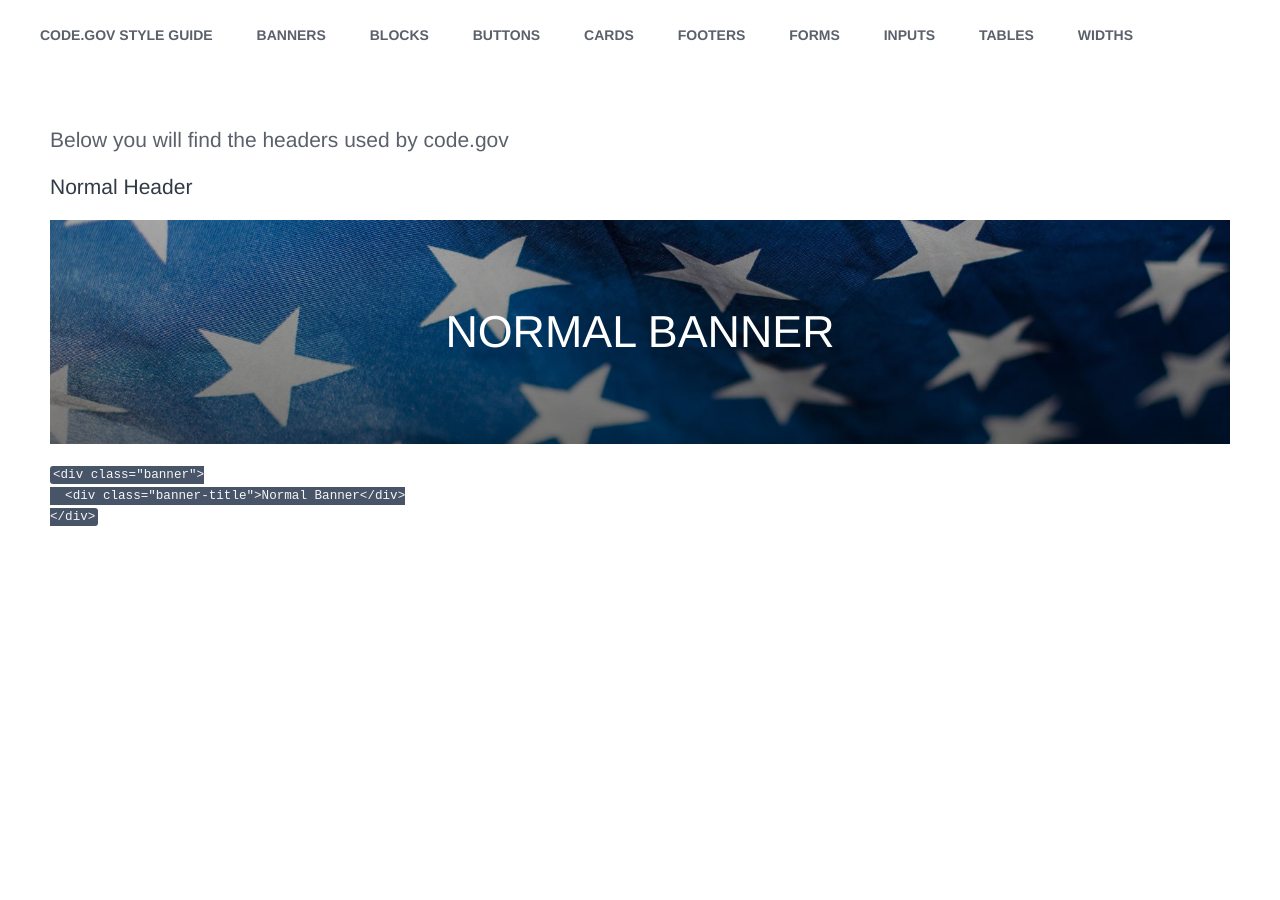
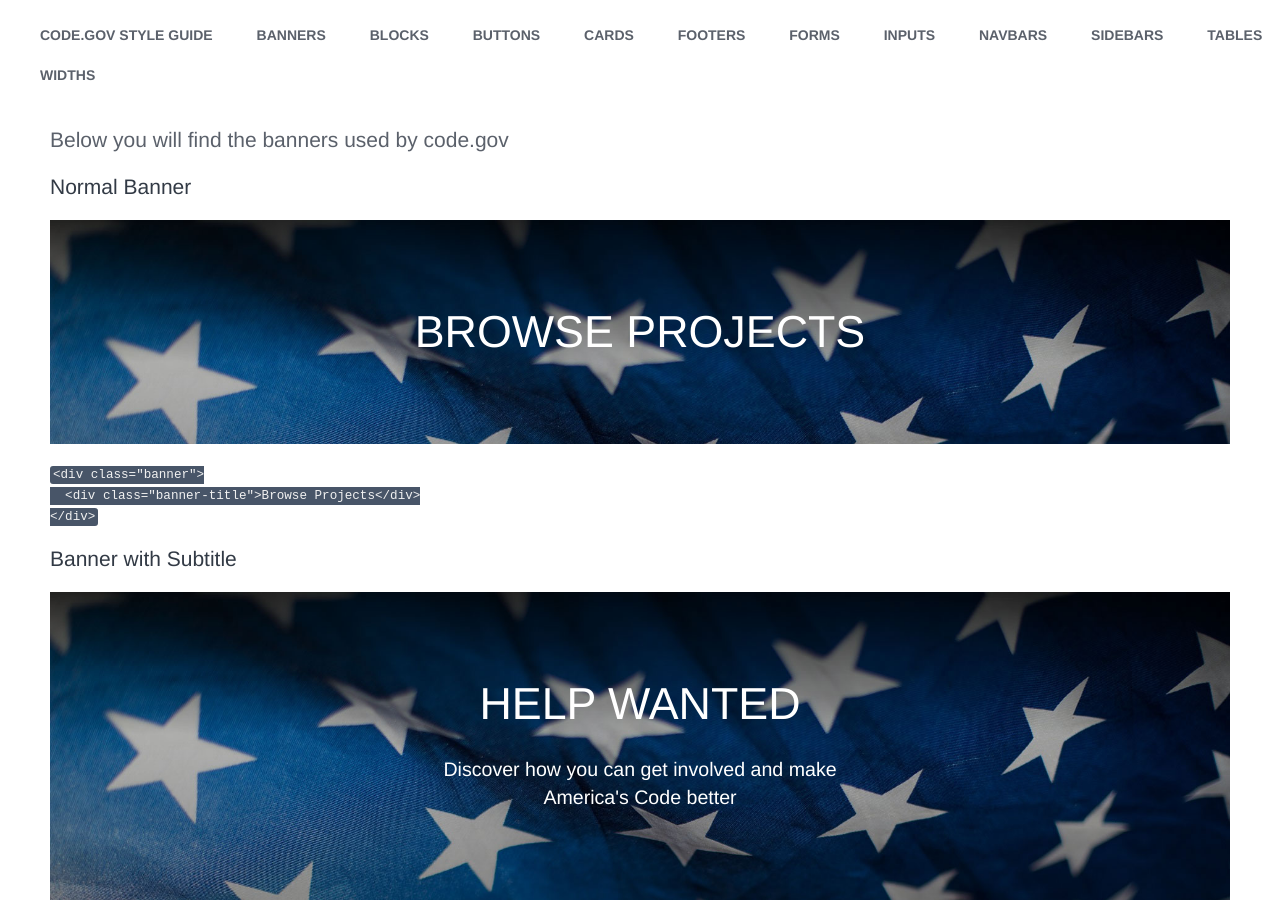
Before and after one commit to GSA/code-gov-style, a Jekyll site: the page built from classes/banners.md, in a window 1280 px wide and 900 px high. Built offline with Jekyll 4.4.1, drawn with Linux system fonts in a browser that asks for light colours; some of the changed text lies outside the part shown.

Commit message:
added subnav

````diff
--- a/_includes/header.html
+++ b/_includes/header.html
@@ -16,11 +16,6 @@
       <li class="app-link">
         <a class="link" href="/code-gov-style/classes/cards">Cards</a>
       </li>
-      <!--
-      <li class="app-link">
-        <a class="link" href="/code-gov-style/classes/headers">Headers</a>
-      </li>
-      -->
       <li class="app-link">
         <a class="link" href="/code-gov-style/classes/footers">Footers</a>
       </li>
@@ -31,6 +26,12 @@
         <a class="link" href="/code-gov-style/classes/inputs">Inputs</a>
       </li>
       <li class="app-link">
+        <a class="link" href="/code-gov-style/classes/navbars">Navbars</a>
+      </li>
+      <li class="app-link">
+        <a class="link" href="/code-gov-style/classes/sidebars">Sidebars</a>
+      </li>
+      <li class="app-link">
         <a class="link" href="/code-gov-style/classes/tables">Tables</a>
       </li>
       <li class="app-link">
--- a/_sass/_all.scss
+++ b/_sass/_all.scss
@@ -14,6 +14,8 @@
 @import 'inputs';
 @import 'layouts';
 @import 'links';
+@import 'navbars';
+@import 'sidebars';
 @import 'tables';
 @import 'typography';
 
--- a/_sass/_banners.scss
+++ b/_sass/_banners.scss
@@ -58,6 +58,23 @@
 
   }
 
+  .banner-subtitle {
+    color: $color-white;
+    font-family: "Helvetica Neue", Helvetica, Arial, sans-serif;
+    font-size: 1em;
+    margin: 2rem auto 3rem;
+    max-width: 40rem;
+
+    @media screen and (min-width: $small-screen) {
+      font-size: 1.2em;
+    }
+
+    @media screen and (min-width: $medium-screen) {
+      font-size: 1.4em;
+    }
+  }
+
+
   p {
     color: $color-gray-lighter;
     font-size: 1em;
--- /dev/null
+++ b/_sass/_navbars.scss
@@ -0,0 +1,27 @@
+.subnav {
+  background-color: $color-subnav-background;
+
+  ul {
+    li {
+      display: inline-block;
+      line-height: 1.5;
+      margin-bottom: 0;
+      margin-right: 1.5em;
+
+      a {
+        color: $color-gray;
+        cursor: pointer;
+        display: inline-block;
+        font-size: 0.95em;
+        font-weight: bold;
+        padding: 0.75em 1.25em;
+        text-decoration: none;
+
+        &.active, &:hover {
+          background-color: $color-subnav-selection;
+          color: $color-white;
+        }
+      }
+    }
+  }
+}
--- /dev/null
+++ b/_sass/_sidebars.scss
@@ -0,0 +1,57 @@
+.sidebar {
+  display: none;
+  position: relative;
+
+  @media screen and (min-width: $medium-screen) {
+    border-top: 1px solid black;
+    border-bottom: 1px solid black;
+    display: block;
+
+    &.left {
+      float: left;
+    }
+    &.right {
+      float: right;
+    }
+
+    a {
+      border: none;
+      color: $color-black-light;
+      display: block;
+      font-family: "Source Sans Pro", "Helvetica Neue", "Helvetica", "Roboto", "Arial", sans-serif;
+      font-size: 0.95em;
+      line-height: 1.3;
+      padding: 0.85rem 1rem 0.85rem 1.5rem;
+      text-decoration: none;
+
+      &:hover {
+        background-color: $color-gray-lightest;
+      }
+    }
+
+    ul {
+      background-color: transparent;
+      border-bottom: none;
+      border-top: none;
+      display: block;
+      list-style-type: none;
+      margin-bottom: 0;
+      margin-top: 0;
+      padding: 0;
+      position: relative;
+    }
+
+    > ul {
+      > li, >* > li{
+        > a {
+          &.current {
+            border-left: 0.4rem solid $color-blue;
+            color: $color-blue;
+            font-weight: 700;
+            padding-left: 1.1rem;
+          }
+        }
+      }
+    }
+  }
+}
--- a/_sass/_variables.scss
+++ b/_sass/_variables.scss
@@ -35,13 +35,17 @@ $color-secondary-lightest:   #f9dede; // lighten($color-secondary, 90%)
 
 $color-white:                #ffffff;
 $color-black:                #000000;
+$color-black-light:          #212121;
+
+$color-blue:                 #0071bc;
 
 $color-gray-dark:            #323a45;
 $color-gray:                 #5b616b; // lighten($color-gray-dark, 20%)
 $color-gray-medium:          #757575; // lightest gray that passes color contrast
 $color-gray-light:           #aeb0b5; // lighten($color-gray-dark, 60%)
 $color-gray-lighter:         #e4e4e4; // lighten($color-gray-dark, 80%)
-$color-gray-lightest:        #f6f6f6; // lighten($color-gray-dark, 91%)
+$color-gray-second-lightest: #f6f6f6; // lighten($color-gray-dark, 91%)
+$color-gray-lightest:        #f1f1f1;
 
 $color-gray-warm-dark:       #494440;
 $color-gray-warm-light:      #e4e2e0; // lighten($color-gray-warm-dark, 90%)
@@ -62,6 +66,9 @@ $color-cool-blue:            #205493;
 $color-cool-blue-light:      #4773aa; // lighten($color-cool-blue, 20%)
 $color-cool-blue-lighter:    #8ba6ca; // lighten($color-cool-blue, 60%)
 $color-cool-blue-lightest:   $color-gray-cool-light; // lighten($color-cool-blue, 90%)
+
+$color-subnav-selection:     #485568;
+$color-subnav-background:    #e9e9e9;
 
 $featured-dark:               rgba(50, 58, 69, 1);
 $featured-light:              rgba(215, 215, 215, 1);
@@ -115,6 +122,10 @@ $extra-large-screen: 1024px;
   @include span-columns(6);
 }
 
+@mixin width-two-thirds() {
+  @include span-columns(8);
+}
+
 @mixin width-three-quarters() {
   @include span-columns(9);
 }
@@ -139,6 +150,11 @@ $extra-large-screen: 1024px;
     @include width-half();
   }
 }
+.width-two-thirds {
+  @media screen and (min-width: $medium-screen) {
+    @include width-two-thirds();
+  }
+}
 .width-three-quarters {
   @media screen and (min-width: $medium-screen) {
     @include width-three-quarters();
--- a/classes/banners.md
+++ b/classes/banners.md
@@ -1,16 +1,40 @@
 ---
 layout: classes
-title: "Headers"
+title: "Banners"
 ---
 
-## Below you will find the headers used by code.gov
+## Below you will find the banners used by code.gov
 
-# Normal Header
+# Normal Banner
 <div class="banner">
-  <div class="banner-title">Normal Banner</div>
+  <div class="banner-title">Browse Projects</div>
 </div>
 ```
 <div class="banner">
-  <div class="banner-title">Normal Banner</div>
+  <div class="banner-title">Browse Projects</div>
 </div>
 ```
+
+# Banner with Subtitle
+<div class="banner">
+  <div class="banner-title">Help Wanted</div>
+  <div class="banner-subtitle">Discover how you can get involved and make America's Code better</div>
+</div>
+```
+<div class="banner">
+  <div class="banner-title">Help Wanted</div>
+  <div class="banner-subtitle">Discover how you can get involved and make America's Code better</div>
+</div>
+```
+
+# Large Banner
+<div class="banner large">
+  <div class="banner-title">SHARING AMERICA'S CODE</div>
+  <div class="banner-subtitle">Unlock the tremendous potential of the Federal Government’s software.</div>
+</div>
+```
+<div class="banner large">
+  <div class="banner-title">SHARING AMERICA'S CODE</div>
+  <div class="banner-subtitle">Unlock the tremendous potential of the Federal Government’s software.</div>
+</div>
+```
````
Also changed, not shown: classes/navbars.md (added, +25 -0 lines), classes/sidebars.md (added, +17 -0 lines), classes/widths.md (+15 -0 lines).
